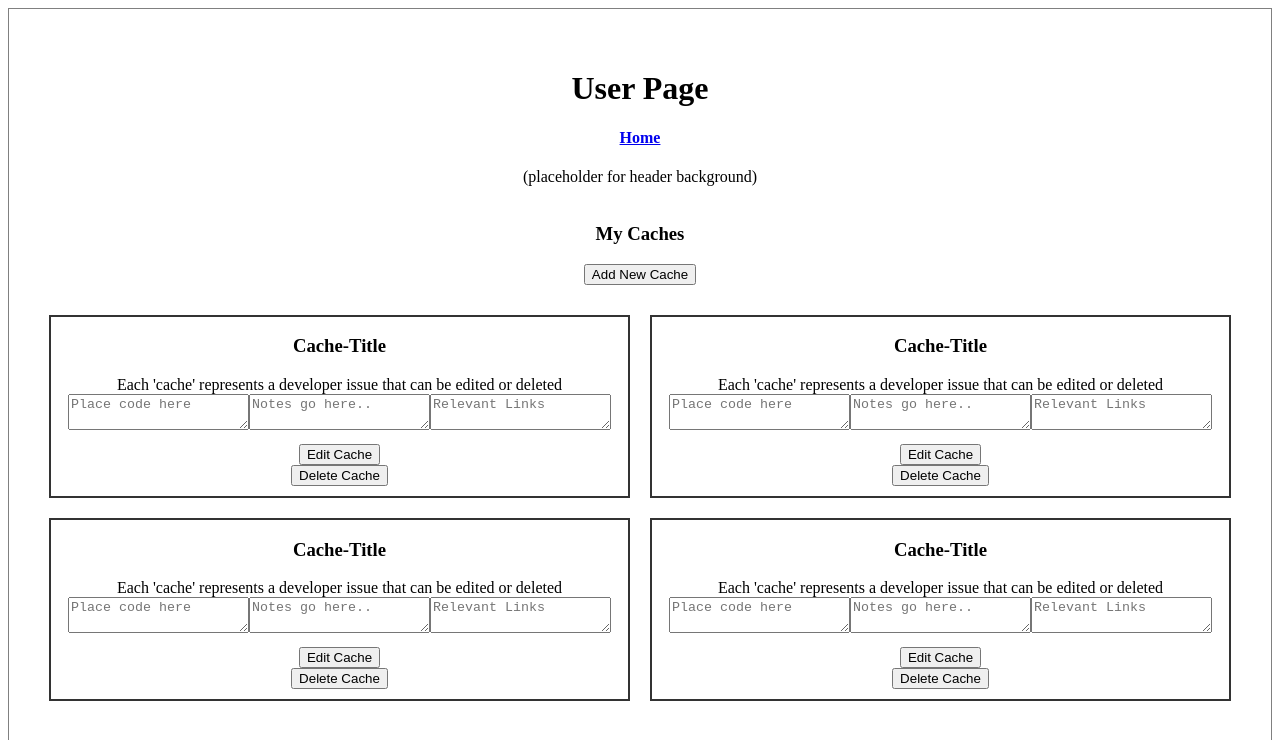
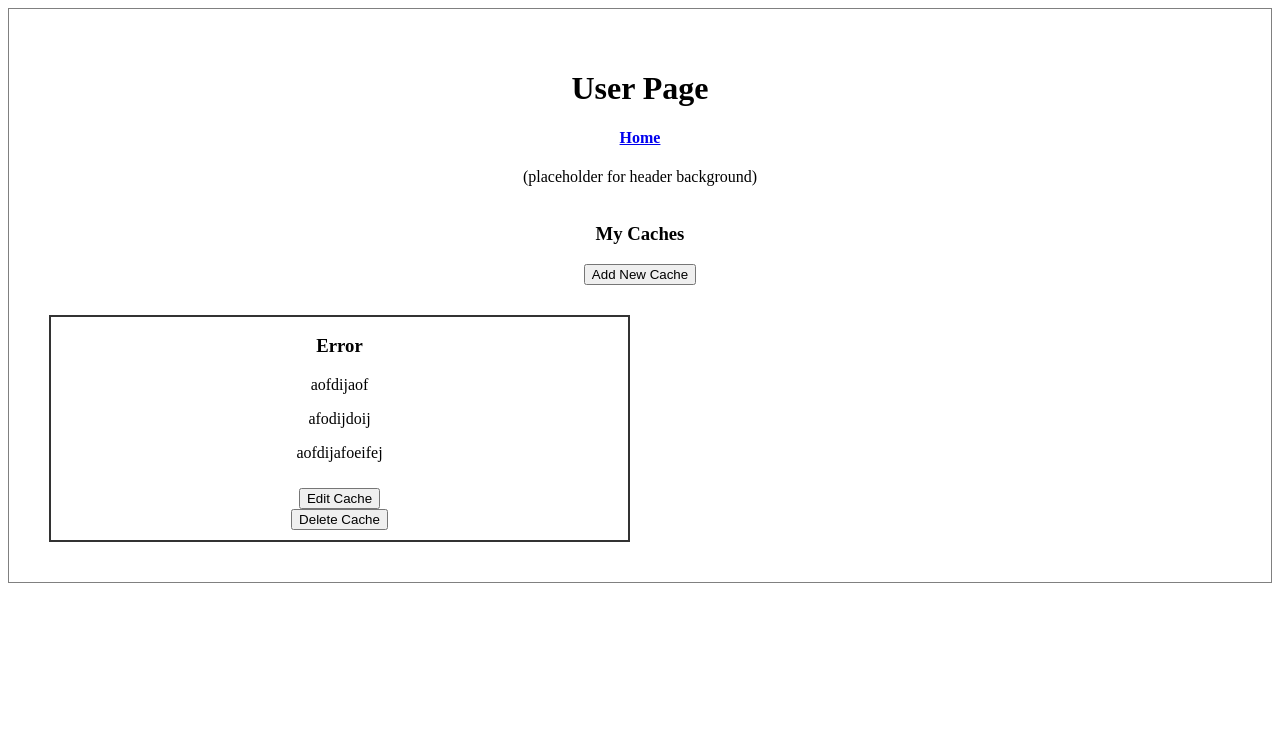
Before and after one commit to triggxl/cacheIT-client, a React (Create React App) app in the folder cache-it/: page /user-page in a window 1280 px wide. Shown: the top 740 px of the page. Built offline with nearby package versions, Linux system fonts and the light colour scheme.

Commit message:
built out static client performing CRUD operations

```diff
--- a/cache-it/package.json
+++ b/cache-it/package.json
@@ -11,6 +11,7 @@
     "react-router": "^5.2.0",
     "react-router-dom": "^5.2.0",
     "react-scripts": "4.0.3",
+    "react-uuid": "^1.0.2",
     "web-vitals": "^1.1.2"
   },
   "scripts": {
--- a/cache-it/src/App.js
+++ b/cache-it/src/App.js
@@ -12,21 +12,82 @@ import './App.css';
 import DeleteCache from './components/delete-cache/delete-cache';
 
 class App extends React.Component {
+  constructor(props) {
+    super(props);
+    this.state = {
+      caches: [
+        {
+          id: '123',
+          cncTitle: 'Error',
+          cncCode: 'aofdijaof',
+          cncNotes: 'afodijdoij',
+          cncLinks: 'aofdijafoeifej'
+
+        }
+      ]
+    }
+  }
+
+  addCache = (newCache) => {
+    console.log('add cache')
+    this.setState({
+      // create copy and add newCache obj
+      caches: [...this.state.caches, newCache]
+    })
+  }
+  editCache = (revisedCache) => {
+    console.log(revisedCache)
+    // how to edit an object from an array's state
+    // make copy of state
+    const cachesCopy = [...this.state.caches]
+    // find one to modify
+    let cacheIndex = cachesCopy.findIndex(cache => cache.id === revisedCache.id)
+    cachesCopy[cacheIndex] = revisedCache
+    // revise state (new state with )
+    this.setState({ caches: cachesCopy })
+  }
+  deleteCache = (id) => {
+    this.setState({
+      caches: this.state.caches.filter(cache => cache.id !== id)
+    })
+  }
+
   render() {
+    console.log(this.state.caches)
+
     return (
       <Router>
         <div>
           <Switch>
             <Route exact path="/" component={landingPage}>
             </Route>
-            <Route path="/user-page" component={UserPage}>
+            <Route
+              path="/user-page"
+              render={() => (
+                // name: function
+                <UserPage cacheList={this.state.caches} />
+              )}
+            >
             </Route>
-            <Route path="/create-new-cache" component={CreateNewCache}>
-            </Route>
-            <Route path="/edit-cache/:id" component={EditCache}>
-            </Route>
-            <Route path="/delete-cache/:id" component={DeleteCache}>
-            </Route>
+            <Route
+              path='/create-new-cache'
+              render={() => (
+                // name: function
+                <CreateNewCache submitNewCache={this.addCache} />
+              )}
+            />
+            <Route
+              path='/edit-cache/:id'
+              render={(routerProps) => (
+                <EditCache handleEditCache={this.editCache} editedCache={this.state.caches.find(cache => cache.id === routerProps.match.params.id)} />
+              )}
+            />
+            <Route
+              path='/delete-cache/:id'
+              render={(routerProps) => (
+                <DeleteCache handleDeleteCache={this.deleteCache} deletedCacheId={routerProps.match.params.id} />
+              )}
+            />
           </Switch>
         </div>
       </Router>
--- a/cache-it/src/cacheContext/cacheContext.js
+++ b/cache-it/src/cacheContext/cacheContext.js
@@ -1 +1,5 @@
-// what does this file do?
+import React from 'react';
+
+const cacheContext = React.createContext();
+
+export default cacheContext;
--- a/cache-it/src/components/create-cache/create-new-cache.js
+++ b/cache-it/src/components/create-cache/create-new-cache.js
@@ -1,36 +1,52 @@
 import React from 'react';
 import '../create-cache/create-cache.css';
-import { Link } from 'react-router-dom';
+import { Link, Redirect } from 'react-router-dom';
+import UUID from 'react-uuid';
 
 
 class CreateNewCache extends React.Component {
   constructor(props) {
     super(props);
     this.state = {
-      // cacheErrors: [
-      //   notes = '',
-      //   code = ''
-      // ]
+      cncTitle: '',
+      cncCode: '',
+      cncNotes: '',
+      cncLinks: '',
+      redirect: false
     }
   }
+  submitHandler = (e) => {
+    e.preventDefault();
+    // calls actual fx to bypass onSubmit event
+    this.props.submitNewCache({
+      id: UUID(),
+      cncTitle: this.state.cncTitle,
+      cncCode: this.state.cncCode,
+      cncNotes: this.state.cncNotes,
+      cncLinks: this.state.cncLinks
+    })
+    this.setState({ redirect: true })
+    // redirect here
+  }
   render() {
+    if (this.state.redirect) {
+      return <Redirect to="user-page" />
+    }
     return (
       <>
         <div className="cnc-container">
           <h1>Create a New Cache</h1>
           {/* controlled input pattern value onChange and setState */}
-          <form>
-            <h4>Languages Used (Editable text)</h4>
+          <form onSubmit={this.submitHandler}>
             <div className="header-background">(placeholder for header background) </div>
-            <textarea className="code-section" placeholder="Place code here"></textarea>
-            <textarea className="cnc-notes" placeholder="Notes go here.."></textarea>
-            <textarea className="cnc-link" placeholder="Relevant Links"></textarea>
+            <textarea className="title" placeholder="Cache Title" onChange={(e) => this.setState({ cncTitle: e.target.value })} value={this.state.cncTitle} required></textarea>
+            <textarea className="code-section" placeholder="Place code here" onChange={(e) => this.setState({ cncCode: e.target.value })} value={this.state.cncCode} ></textarea>
+            <textarea className="cnc-notes" placeholder="Notes go here.." onChange={(e) => this.setState({ cncNotes: e.target.value })} value={this.state.cncNotes} required></textarea>
+            <textarea className="cnc-link" placeholder="Relevant Links" onChange={(e) => this.setState({ cncLinks: e.target.value })} value={this.state.cncLinks}></textarea>
             <Link to="/user-page">
               <button className="create-cache-it">Cancel</button>
             </Link>
-            <Link to="/user-page">
-              <button className="create-cache-it">Create-Cache</button>
-            </Link>
+            <button type="submit" className="create-cache-it">Create-Cache</button>
           </form>
         </div>
       </>
@@ -39,3 +55,5 @@ class CreateNewCache extends React.Component {
 }
 
 export default CreateNewCache;
+
+// basics of react and data structures fireship.io TraversyMedia webDevSimplified
--- a/cache-it/src/components/edit-cache/edit-cache.js
+++ b/cache-it/src/components/edit-cache/edit-cache.js
@@ -1,23 +1,49 @@
 import React, { Component } from 'react';
 import '../edit-cache/edit-cache.css';
-import { Link } from 'react-router-dom';
+import { Link, Redirect } from 'react-router-dom';
 
 class EditCache extends Component {
+  constructor(props) {
+    super(props);
+    this.state = {
+      editedTitle: props.editedCache.cncTitle,
+      editedCode: props.editedCache.cncCode,
+      editedNotes: props.editedCache.cncNotes,
+      editedLinks: props.editedCache.cncLinks,
+      redirect: false
+    }
+  }
+  handleEditCache = (e) => {
+    e.preventDefault();
+    this.props.handleEditCache({
+      cncTitle: this.state.editedTitle,
+      cncCode: this.state.editedCode,
+      cncNotes: this.state.editedNotes,
+      cncLinks: this.state.editedLinks,
+      id: this.props.editedCache.id
+    })
+    this.setState({ redirect: true })
+    console.log(this.state.editedCode)
+  }
   render() {
+    if (this.state.redirect) {
+      return <Redirect to="/user-page" />
+    }
     return (
       <div className="ec-container">
         <h1>Edit Cache</h1>
         {/* controlled input pattern value onChange and setState */}
-        <form>
+        <form onSubmit={this.handleEditCache}>
           <h4>Languages Used (Editable text)</h4>
           <div className="header-background">(placeholder for header background) </div>
-          <textarea className="code-section" placeholder="Place code here"></textarea>
-          <textarea className="cnc-notes" placeholder="Notes go here.."></textarea>
-          <textarea className="cnc-link" placeholder="Relevant Links"></textarea>
+          <textarea className="title" onChange={(e) => this.setState({ editedTitle: e.target.value })} value={this.state.editedTitle}></textarea>
+          <textarea className="code-section" onChange={(e) => this.setState({ editedCode: e.target.value })} value={this.state.editedCode}></textarea>
+          <textarea className="cnc-notes" onChange={(e) => this.setState({ editedNotes: e.target.value })} value={this.state.editedNotes}></textarea>
+          <textarea className="cnc-link" onChange={(e) => this.setState({ editedLinks: e.target.value })} value={this.state.editedLinks}></textarea>
           <Link to="/user-page">
             <button className="ec-cancel-btn">Cancel</button>
           </Link>
-          <button className="ec-save-btn">Save</button>
+          <button type="submit" className="ec-save-btn">Save</button>
         </form>
       </div>
     )
--- a/cache-it/src/components/user-page/user-page.js
+++ b/cache-it/src/components/user-page/user-page.js
@@ -4,8 +4,10 @@ import '../user-page/user-page.css';
 
 class UserPage extends Component {
   render() {
+    const { cacheList } = this.props;
     return (
       <>
+
         <div className="up-container">
           <h1>User Page</h1>
           <Link to="/">
@@ -18,72 +20,24 @@ class UserPage extends Component {
             <Link to="/create-new-cache">
               <button className="new-cache">Add New Cache</button>
             </Link>
+            {cacheList.map(cacheIssue => (
               <section className="my-caches">
                 <div id="cache-1">
-                <h3>Cache-Title</h3>
-                <header>Each 'cache' represents a developer issue that can be edited or deleted </header>
-                <textarea className="code-section" placeholder="Place code here"></textarea>
-                <textarea className="cnc-notes" placeholder="Notes go here.."></textarea>
-                <textarea className="cnc-link" placeholder="Relevant Links"></textarea>
+                  <h3 className="title" >{cacheIssue.cncTitle}</h3>
+                  <p className="code-section" >{cacheIssue.cncCode}</p>
+                  <p className="cnc-notes" >{cacheIssue.cncNotes}</p>
+                  <p className="cnc-link" >{cacheIssue.cncLinks}</p>
                   <div className="up-buttons">
-                  <Link to="/edit-cache/:id">
+                    <Link to={`/edit-cache/${cacheIssue.id}`}>
                       <button className="edit-btn">Edit Cache</button>
                     </Link>
-                  {/* (button brings up 'edit' modal) */}
-                  <Link to="/delete-cache/:id">
-                    <button className="delete-btn">Delete Cache</button>
-                  </Link>
-                </div>
-              </div>
-              <div id="cache-2">
-                <h3>Cache-Title</h3>
-                <header>Each 'cache' represents a developer issue that can be edited or deleted </header>
-                <textarea className="code-section" placeholder="Place code here"></textarea>
-                <textarea className="cnc-notes" placeholder="Notes go here.."></textarea>
-                <textarea className="cnc-link" placeholder="Relevant Links"></textarea>
-                <div className="up-buttons">
-                  <Link to="/edit-cache/:id">
-                    <button className="edit-btn">Edit Cache</button>
-                  </Link>
-                  {/* (button brings up 'edit' modal) */}
-                  <Link to="/delete-cache/:id">
-                    <button className="delete-btn">Delete Cache</button>
-                  </Link>
-                </div>
-              </div>
-              <div id="cache-3">
-                <h3>Cache-Title</h3>
-                <header>Each 'cache' represents a developer issue that can be edited or deleted </header>
-                <textarea className="code-section" placeholder="Place code here"></textarea>
-                <textarea className="cnc-notes" placeholder="Notes go here.."></textarea>
-                <textarea className="cnc-link" placeholder="Relevant Links"></textarea>
-                <div className="up-buttons">
-                  <Link to="/edit-cache/:id">
-                    <button className="edit-btn">Edit Cache</button>
-                  </Link>
-                  {/* (button brings up 'edit' modal) */}
-                  <Link to="/delete-cache/:id">
-                    <button className="delete-btn">Delete Cache</button>
-                  </Link>
-                </div>
-              </div>
-              <div id="cache-4">
-                <h3>Cache-Title</h3>
-                <header>Each 'cache' represents a developer issue that can be edited or deleted </header>
-                <textarea className="code-section" placeholder="Place code here"></textarea>
-                <textarea className="cnc-notes" placeholder="Notes go here.."></textarea>
-                <textarea className="cnc-link" placeholder="Relevant Links"></textarea>
-                <div className="up-buttons">
-                  <Link to="/edit-cache/:id">
-                    <button className="edit-btn">Edit Cache</button>
-                  </Link>
-                  {/* (button brings up 'edit' modal) */}
-                  <Link to="/delete-cache/:id">
+                    <Link to={`/delete-cache/${cacheIssue.id}`}>
                       <button className="delete-btn">Delete Cache</button>
                     </Link>
                   </div>
                 </div>
               </section>
+            ))}
           </div>
         </div>
       </>
```
Also changed, not shown: cache-it/src/components/delete-cache/delete-cache.js (+7 -5 lines), 1 other file (tests, documents, lock files or other folders). Lines whose indentation alone changed are shown as unchanged.
